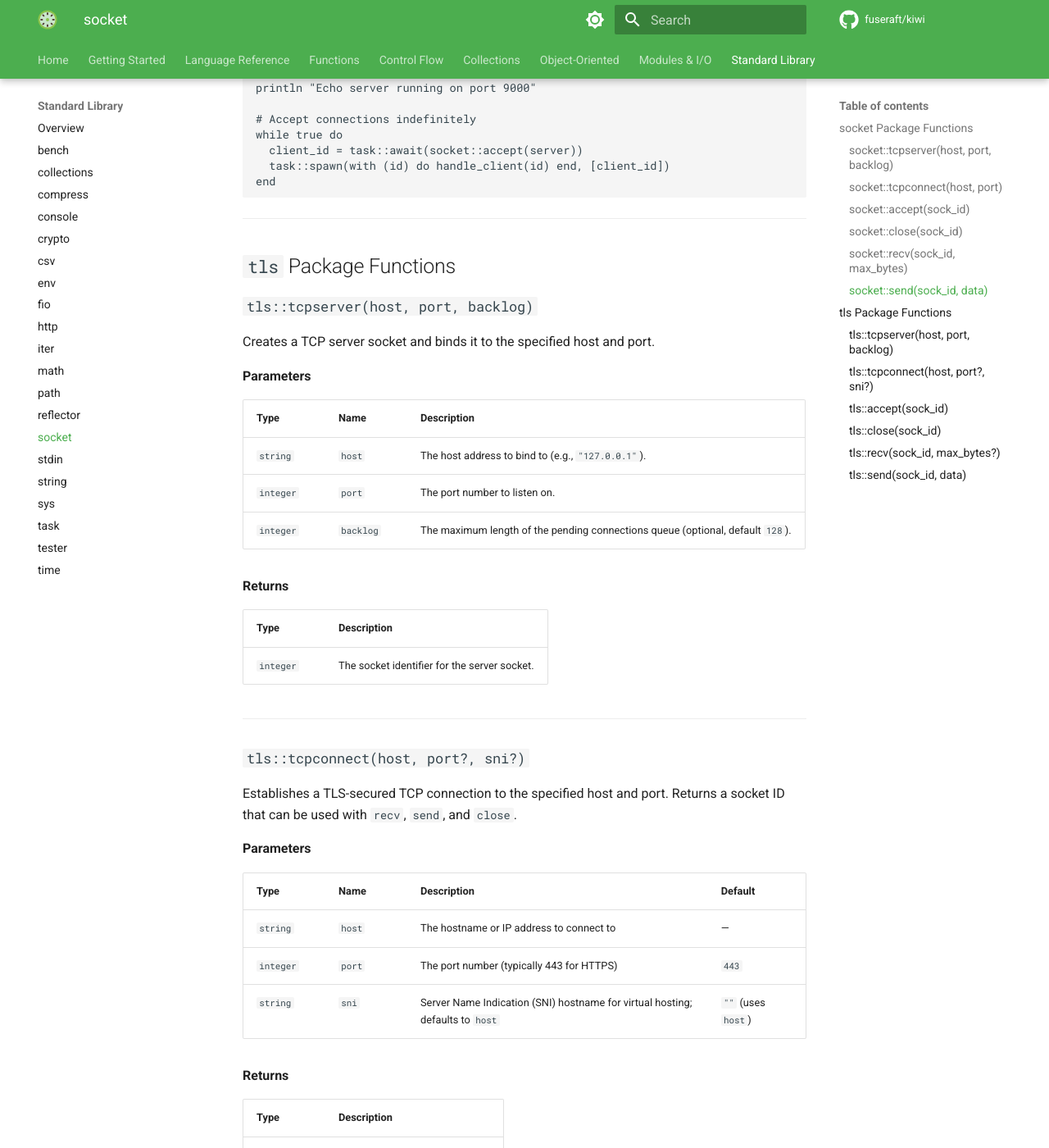
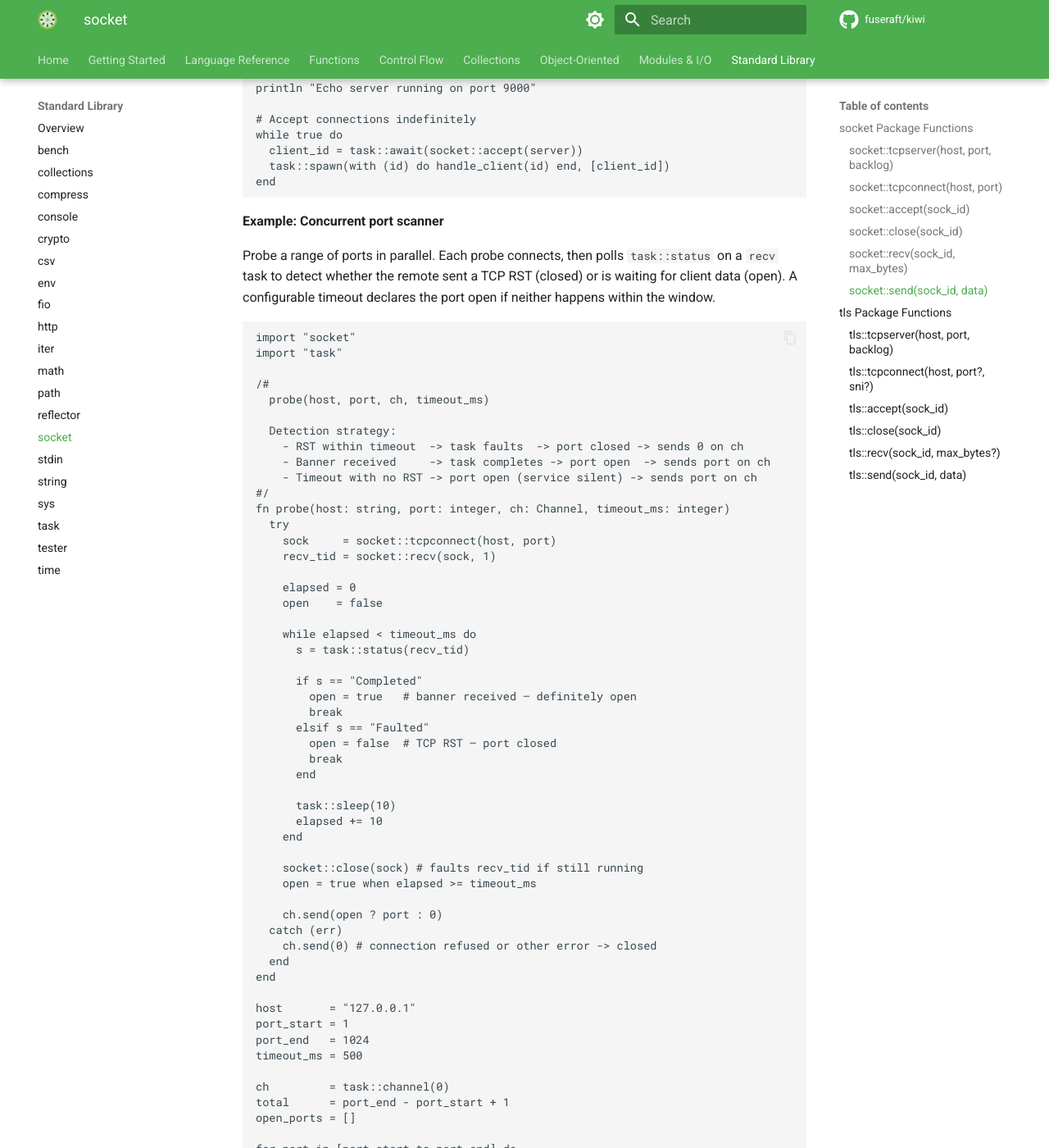
Before and after one commit to fuseraft/kiwi, an MkDocs documentation site: the page built from docs/lib/socket.md, in a window 1280 px wide and 1400 px high, scrolled down 4515 px. Shown: the whole window at 82% size. Built offline with MkDocs 1.6.1 and Material for MkDocs 9.7.7, drawn with Linux system fonts in a browser that asks for light colours; comment, search, counter and statistics services are not loaded; some of the changed text lies outside the part shown.

Commit message:
Fix task fault

````diff
--- a/docs/lib/socket.md
+++ b/docs/lib/socket.md
@@ -183,6 +183,85 @@ while true do
 end
 ```
 
+**Example: Concurrent port scanner**
+
+Probe a range of ports in parallel. Each probe connects, then polls `task::status` on a `recv` task to detect whether the remote sent a TCP RST (closed) or is waiting for client data (open). A configurable timeout declares the port open if neither happens within the window.
+
+```kiwi
+import "socket"
+import "task"
+
+/#
+  probe(host, port, ch, timeout_ms)
+
+  Detection strategy:
+    - RST within timeout  -> task faults  -> port closed -> sends 0 on ch
+    - Banner received     -> task completes -> port open  -> sends port on ch
+    - Timeout with no RST -> port open (service silent) -> sends port on ch
+#/
+fn probe(host: string, port: integer, ch: Channel, timeout_ms: integer)
+  try
+    sock     = socket::tcpconnect(host, port)
+    recv_tid = socket::recv(sock, 1)
+
+    elapsed = 0
+    open    = false
+
+    while elapsed < timeout_ms do
+      s = task::status(recv_tid)
+
+      if s == "Completed"
+        open = true   # banner received — definitely open
+        break
+      elsif s == "Faulted"
+        open = false  # TCP RST — port closed
+        break
+      end
+
+      task::sleep(10)
+      elapsed += 10
+    end
+
+    socket::close(sock) # faults recv_tid if still running
+    open = true when elapsed >= timeout_ms
+
+    ch.send(open ? port : 0)
+  catch (err)
+    ch.send(0) # connection refused or other error -> closed
+  end
+end
+
+host       = "127.0.0.1"
+port_start = 1
+port_end   = 1024
+timeout_ms = 500
+
+ch         = task::channel(0)
+total      = port_end - port_start + 1
+open_ports = []
+
+for port in [port_start to port_end] do
+  task::spawn(with (h, p, c, t) do
+    probe(h, p, c, t)
+  end, [host, port, ch, timeout_ms])
+end
+
+received = 0
+while received < total do
+  result = ch.recv()
+  received += 1
+  if result > 0
+    open_ports.push(result)
+    println "  [open]  port ${result}"
+  end
+end
+
+open_ports.sort()
+println "Open ports: " + open_ports.join(", ")
+```
+
+> **Note:** `task::status(id)` is non-blocking and does not throw for faulted tasks — use it for polling. `task::await(id)` blocks and throws a catchable `SystemError` for faulted tasks. See the [`task` docs](./task.md) for details.
+
 ---
 
 ## `tls` Package Functions
````
Also changed, not shown: docs/builtins.md (+5 -5 lines), docs/cli.md (+9 -1 lines), docs/lib/curl.md (+5 -5 lines), docs/lib/date.md (+1 -1 lines), docs/lib/iter.md (+2 -2 lines), docs/lib/path.md (+3 -3 lines), docs/lib/task.md (+58 -8 lines), docs/lib/xml.md (+1 -1 lines), docs/runners.md (+63 -10 lines), 3 other files.
